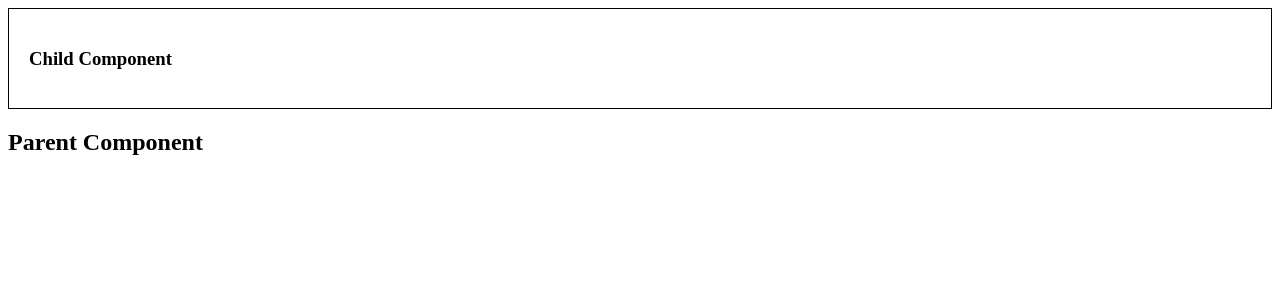
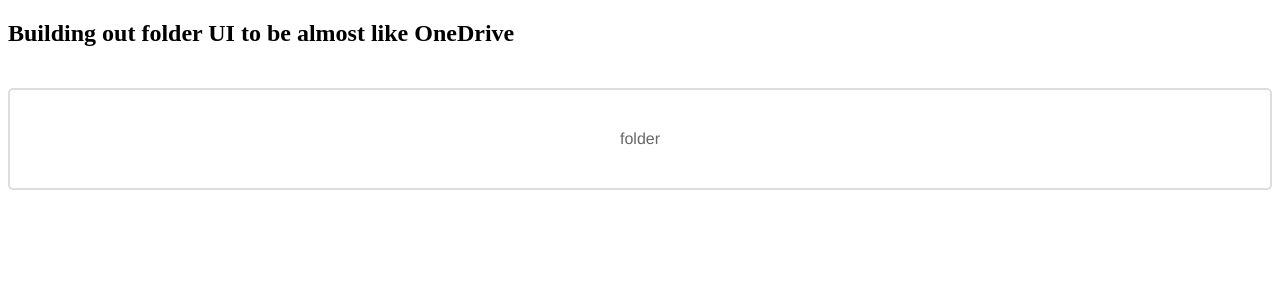
Before and after one commit to dev-kev-coder/FamilyMultiMediaPlatform, a React app in the folder Client/: page / in a window 1280 px wide. Shown: the top 300 px of the page. Built offline with nearby package versions, Linux system fonts and the light colour scheme; the HTML template or start-up script is replaced by a standard one.

Commit message:
brought in tool from ReactToolsWorkbench repository so I can utilize the simple state management that the tool uses in order to start fleshing out the more crucial components

```diff
--- a/Client/src/App.jsx
+++ b/Client/src/App.jsx
@@ -1,104 +1,12 @@
+import Folder from '@sharedComponents/Folder/Folder';
 import React, { useState } from 'react';
-import { Upload } from '@sharedComponents/FileUpload';
 
 const App = () => {
-  const handleDragEnter = (e) => {
-    e.stopPropagation();
-  };
-
-  const handleDragOver = (e) => {
-    e.stopPropagation();
-  };
-
-  const handleDragLeave = (e) => {
-    e.stopPropagation();
-  };
   return (
-    <>
-      {/* <Upload>
-        <div
-          style={{
-            height: '20em',
-            width: '20em',
-          }}
-          onDragEnter={handleDragEnter}
-          onDragOver={handleDragOver}
-          onDragLeave={handleDragLeave}
-          // style={{ padding: '20px', border: '1px solid black' }}
-        >
-          <h3>Child Component</h3>
-        </div>
-      </Upload> */}
-      <ParentComponent />
-    </>
-  );
-};
-
-const ParentComponent = () => {
-  const [isDragging, setIsDragging] = useState(false);
-
-  const handleDragEnter = (e) => {
-    e.preventDefault();
-    setIsDragging(true);
-  };
-
-  const handleDragOver = (e) => {
-    e.preventDefault();
-    setIsDragging(true);
-  };
-
-  const handleDragLeave = (e) => {
-    e.preventDefault();
-
-    // THIS IS KIND OF A FIX.
-    // if (e.relatedTarget && !e.currentTarget.contains(e.relatedTarget)) {
-    //   setIsDragging(false);
-    // }
-    setIsDragging(false);
-  };
-
-  const handleDrop = (e) => {
-    e.preventDefault();
-    setIsDragging(false);
-    // Handle the drop event here
-  };
-
-  return (
-    <div
-      onDragEnter={handleDragEnter}
-      onDragOver={handleDragOver}
-      onDragLeave={handleDragLeave}
-      onDrop={handleDrop}
-      style={{ backgroundColor: isDragging ? 'lightblue' : 'white' }}
-    >
-      <ChildComponent />
-      <h2>Parent Component</h2>
-    </div>
-  );
-};
-
-const ChildComponent = () => {
-  const handleDragEnter = (e) => {
-    e.stopPropagation();
-  };
-
-  const handleDragOver = (e) => {
-    e.stopPropagation();
-  };
-
-  const handleDragLeave = (e) => {
-    e.stopPropagation();
-  };
-
-  return (
-    <div
-      onDragEnter={handleDragEnter}
-      onDragOver={handleDragOver}
-      onDragLeave={handleDragLeave}
-      style={{ padding: '20px', border: '1px solid black' }}
-    >
-      <h3>Child Component</h3>
-    </div>
+    <section>
+      <h1>Building out folder UI to be almost like OneDrive</h1>
+      <Folder />
+    </section>
   );
 };
 
--- /dev/null
+++ b/Client/src/shared/components/Folder/Folder.jsx
@@ -0,0 +1,23 @@
+import React from 'react';
+import PropTypes from 'prop-types';
+import UploadUI from '@sharedComponents/Uploader/UploadUI';
+
+const Folder = ({ propName }) => {
+  return (
+    <>
+      <UploadUI>
+        <div>folder</div>
+      </UploadUI>
+    </>
+  );
+};
+
+Folder.propTypes = {
+  propName: PropTypes.any, // Adjust the prop type
+};
+
+Folder.defaultProps = {
+  propName: '', // Set default value
+};
+
+export default Folder;
--- /dev/null
+++ b/Client/src/shared/components/Uploader/UploadUI.jsx
@@ -0,0 +1,142 @@
+import React, { useState } from 'react';
+import './uploadUI.css';
+
+/**
+ * TODOS:
+ * 1. Need to add file extension verification for whitelisted files.
+ * 2. Need to add file size verification for files
+ */
+
+const noOpFunc = () => {};
+const preventEventDefaultAndPropagation = (event) => {
+  event.stopPropagation();
+  event.preventDefault();
+
+  return event;
+};
+/**
+ * This is a simple component that will handle the state for the UI of the component.
+ * You can style the component directly to create a library of UploadUI components.
+ * It handles simple logic like white listing files and file sizes
+ *
+ * @param {String} acceptFiles: This will be a string delimited by commas.
+ * The string would list whitelisted files allowed for upload. Example value "image/*,.pdf"
+ * @returns
+ */
+
+/**
+ * TODO:
+ *
+ * 1.maybe taking a fileInputProps param
+ * 2. forward props, this would me all other values outside of props would be applied to "ui shape
+ */
+const defaultFileInputProps = {
+  acceptFiles: '',
+  multiple: false,
+};
+const UploadUI = ({
+  fileUploadProps = defaultFileInputProps,
+  onDragEnter = noOpFunc,
+  onDragOver = noOpFunc,
+  onDragLeave = noOpFunc,
+  onChange = noOpFunc,
+  onDrop = noOpFunc,
+  id = null,
+  children,
+  fileInputRef = null,
+  style = {},
+  isDragOverStyle = {},
+  className = 'generic-upload',
+  isDragOverClassName = null,
+}) => {
+  const [dropDepth, setDropDepth] = useState(0);
+
+  const { acceptFiles, multiple } = fileUploadProps;
+
+  const isDragOver = dropDepth > 0;
+
+  const appliedStyle = !isDragOver ? style : { ...style, ...isDragOverStyle };
+
+  const appliedIsDragOverClassName = isDragOverClassName ?? 'generic-dragover';
+
+  const appliedClassName = !isDragOver
+    ? className
+    : `${className} ${appliedIsDragOverClassName}`;
+
+  const dragEnterHandler = (e) => {
+    const modifiedEvent = preventEventDefaultAndPropagation(e);
+    setDropDepth((prev) => ++prev);
+    onDragEnter(modifiedEvent);
+  };
+
+  const dragOverHandler = (e) => {
+    const modifiedEvent = preventEventDefaultAndPropagation(e);
+    onDragOver(modifiedEvent);
+  };
+
+  const dragLeaveHandler = (e) => {
+    const modifiedEvent = preventEventDefaultAndPropagation(e);
+    setDropDepth((prev) => --prev);
+    onDragLeave(modifiedEvent);
+  };
+
+  const onChangeHandler = (e) => {
+    const modifiedEvent = preventEventDefaultAndPropagation(e);
+    const files = modifiedEvent.target.files;
+    onChange(files, modifiedEvent);
+  };
+
+  const dropHandler = (e) => {
+    const modifiedEvent = preventEventDefaultAndPropagation(e);
+
+    const files = modifiedEvent.dataTransfer.files;
+    onDrop(files, modifiedEvent);
+    setDropDepth(0);
+  };
+
+  return (
+    <div>
+      <div>
+        <input
+          ref={fileInputRef}
+          className="visually-hidden"
+          id={id}
+          type="file"
+          accept={acceptFiles}
+          multiple={multiple}
+        />
+
+        {/* Label here will act as our interface for the file input */}
+        {fileInputRef ? (
+          <div
+            onDragEnter={dragEnterHandler}
+            onDragOver={dragOverHandler}
+            onDragLeave={dragLeaveHandler}
+            onDrop={dropHandler}
+            onChange={onChangeHandler}
+            htmlFor={id}
+            style={appliedStyle}
+            className={appliedClassName}
+          >
+            {children}
+          </div>
+        ) : (
+          <label
+            onDragEnter={dragEnterHandler}
+            onDragOver={dragOverHandler}
+            onDragLeave={dragLeaveHandler}
+            onDrop={dropHandler}
+            onChange={onChangeHandler}
+            htmlFor={id}
+            style={appliedStyle}
+            className={appliedClassName}
+          >
+            {children}
+          </label>
+        )}
+      </div>
+    </div>
+  );
+};
+
+export default UploadUI;
--- /dev/null
+++ b/Client/src/shared/components/Uploader/uploadUI.css
@@ -0,0 +1,38 @@
+.visually-hidden {
+  /* position: absolute !important;
+    height: 1px;
+    width: 1px;
+    overflow: hidden;
+    clip: rect(1px, 1px, 1px, 1px); */
+  /* opacity: 0; */
+  visibility: hidden;
+}
+
+input.visually-hidden:is(:focus, :focus-within) + label {
+  outline: thin dotted;
+}
+
+.generic-upload {
+  display: flex;
+  flex-direction: column;
+  border: 2px solid #dddddd;
+  padding: 40px;
+  text-align: center;
+  transition: border-color 0.3s ease, background-color 0.3s ease;
+  border-radius: 5px;
+  background-color: #ffffff;
+  font-family: 'Helvetica Neue', Arial, sans-serif;
+  color: #666666;
+  cursor: pointer;
+  font-size: 16px;
+}
+
+.generic-upload:hover {
+  border-color: #bbbbbb;
+}
+
+.generic-dragover {
+  border-color: #007bff;
+  background-color: #f0f8ff;
+  color: #007bff;
+}
```
